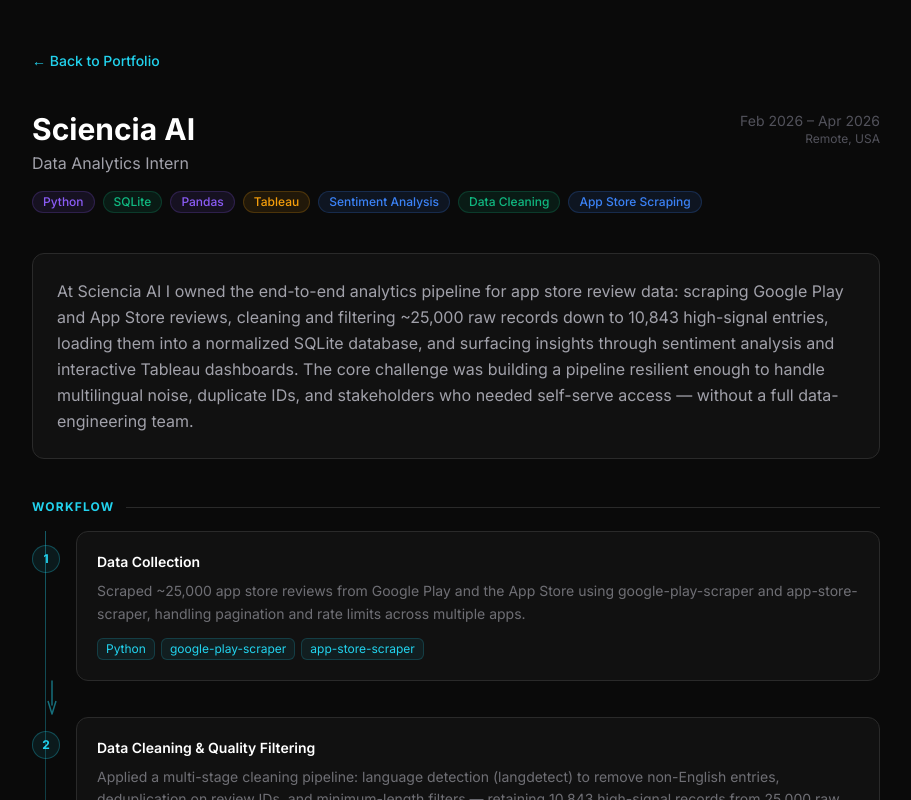
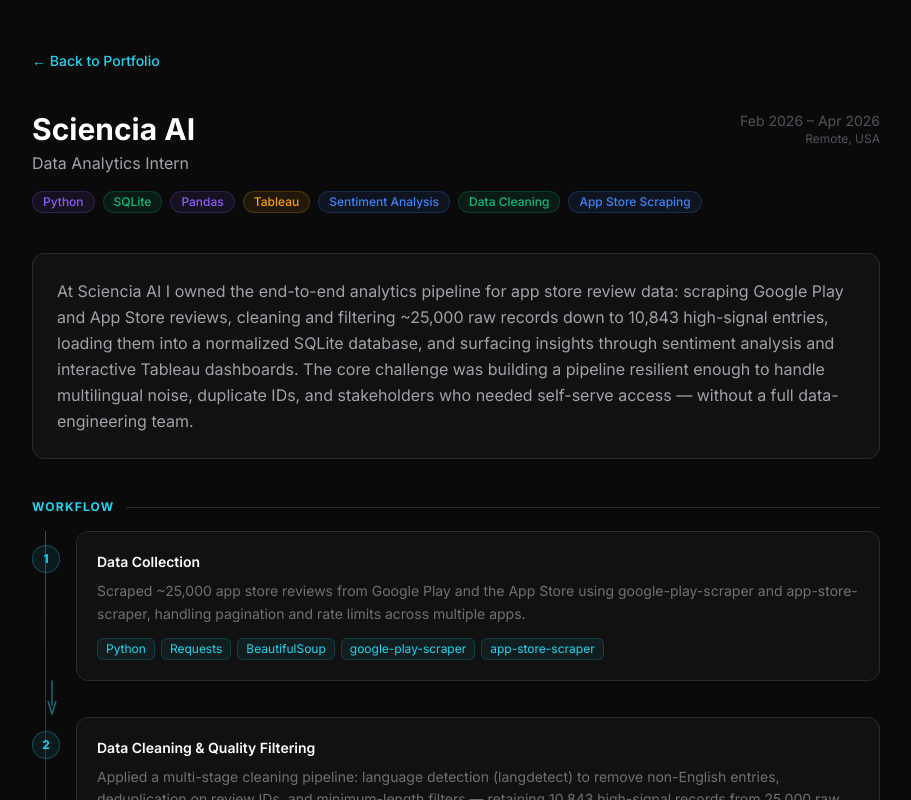
Before and after one commit to MonkeyJeremy/monkeyjeremy-portfolio, a Next.js app: page /monkeyjeremy-portfolio/experience/sciencia-ai in a window 1280 px wide. Shown: the top 800 px of the page, without its empty margins (184-1095 px from the left). Built offline with nearby package versions, Linux system fonts and the light colour scheme.

Commit message:
fix: restore Requests and BeautifulSoup in data collection tools

```diff
--- a/src/data/experience.ts
+++ b/src/data/experience.ts
@@ -64,7 +64,7 @@
           title: 'Data Collection',
           description:
             'Scraped ~25,000 app store reviews from Google Play and the App Store using google-play-scraper and app-store-scraper, handling pagination and rate limits across multiple apps.',
-          tools: ['Python', 'google-play-scraper', 'app-store-scraper'],
+          tools: ['Python', 'Requests', 'BeautifulSoup', 'google-play-scraper', 'app-store-scraper'],
         },
         {
           step: 2,
```
